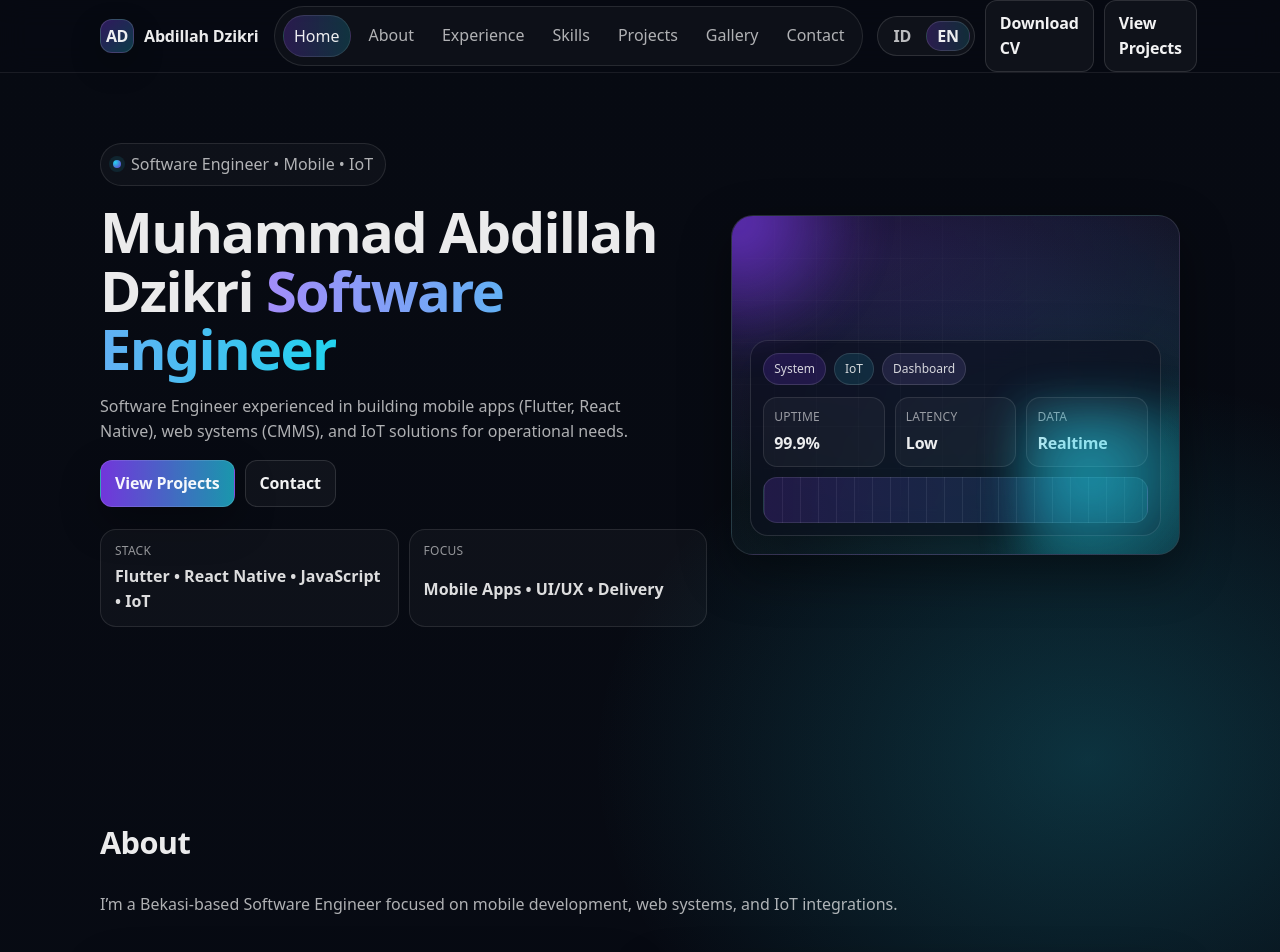
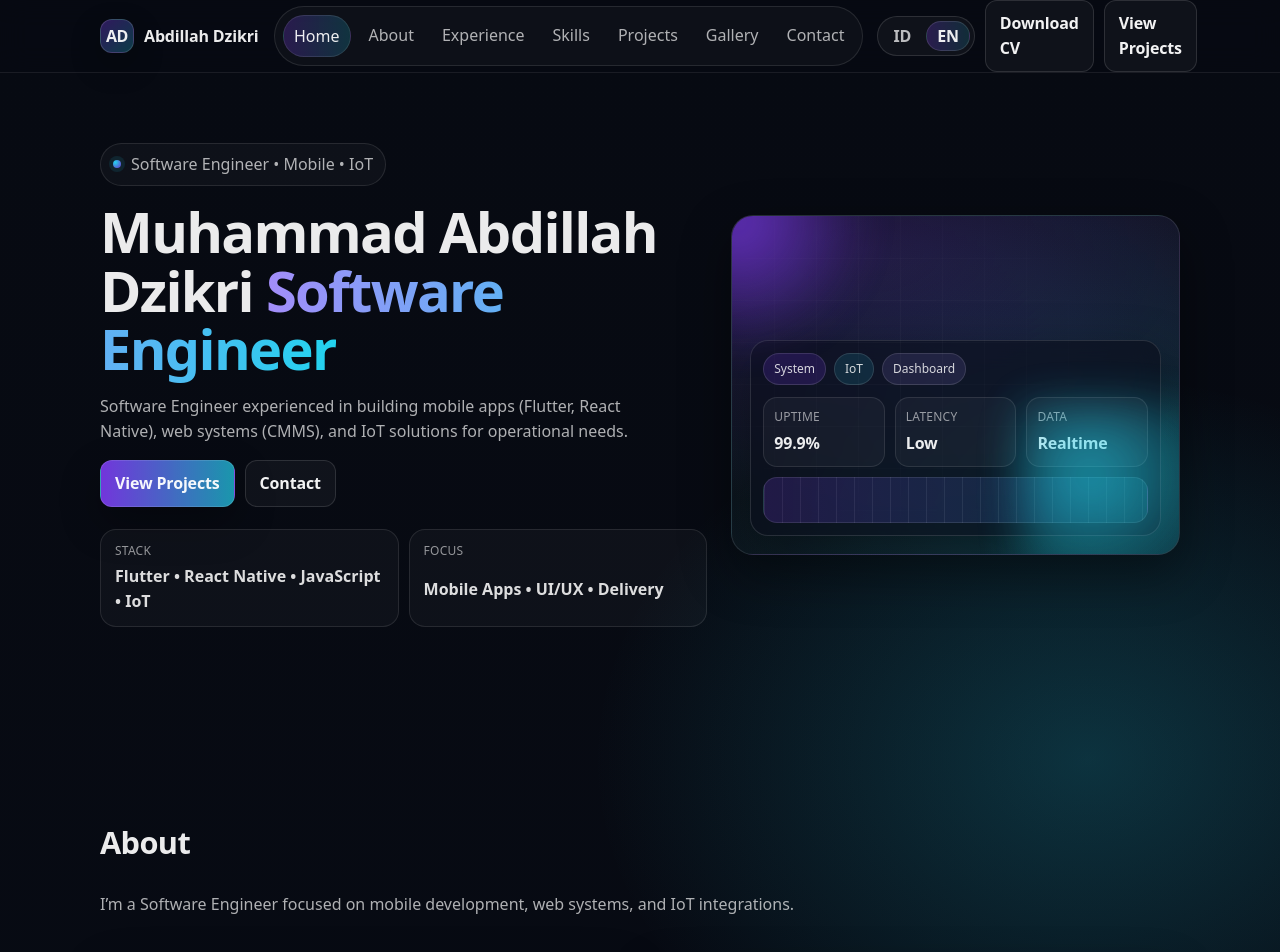
Before and after one commit to abdicamp/abdi_portofolio, a React (Vite) app: page / in a window 1280 px wide. Shown: the top 952 px of the page. Built offline with nearby package versions, Linux system fonts and the light colour scheme.

Commit message:
update text english

```diff
--- a/src/i18n.jsx
+++ b/src/i18n.jsx
@@ -170,7 +170,7 @@ const DICT = {
     about: {
       title: "About",
       subtitle:
-        "I’m a Bekasi-based Software Engineer focused on mobile development, web systems, and IoT integrations.",
+        "I’m a Software Engineer focused on mobile development, web systems, and IoT integrations.",
       whatTitle: "What I do",
       whatBody:
         "I build mobile apps (Flutter/React Native), operational web systems, and IoT/device integrations. Comfortable collaborating across teams and shipping stable releases to production.",
```
